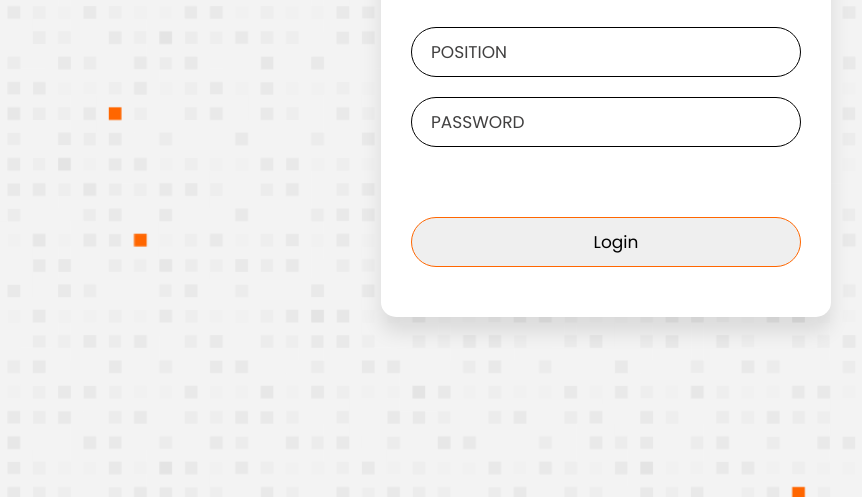
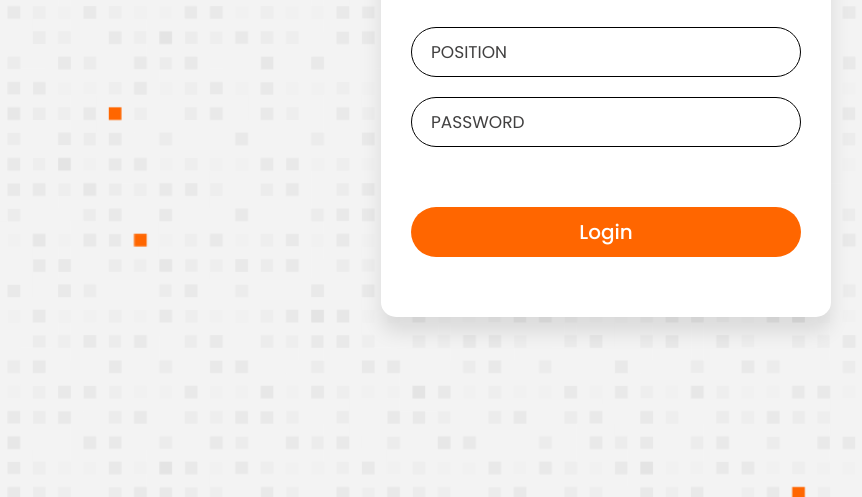
Before and after one commit to Camilapinz18/proyecto_marketmix, a plain HTML site: page index.html in a window 1280 px wide. Shown: the part 303-800 px from the top of the page, without its empty margins (259-1121 px from the left). Drawn offline with nearby package versions, Linux system fonts and the light colour scheme.

Commit message:
cambio etiqueta boton

```diff
--- a/index.html
+++ b/index.html
@@ -29,7 +29,7 @@
           </div>
           <br /><br />
           <div class="field">
-            <input @click="checkFields" type="submit" value="Login" />
+            <button @click="checkFields">Login</button>
           </div>
         </form>
       </div>
```
